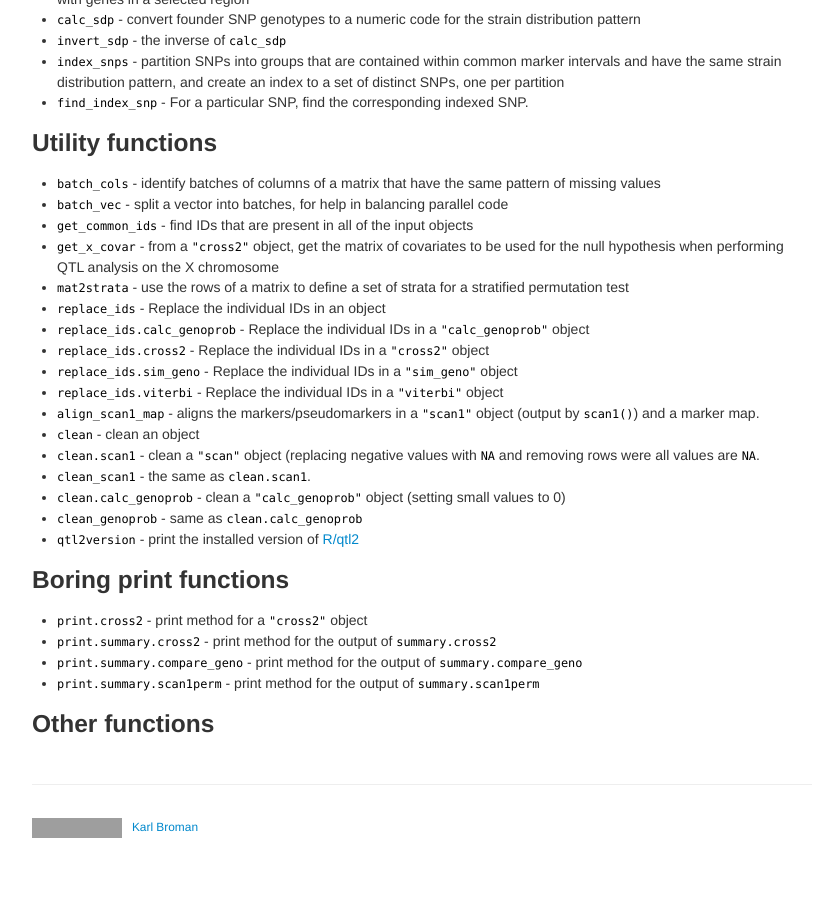
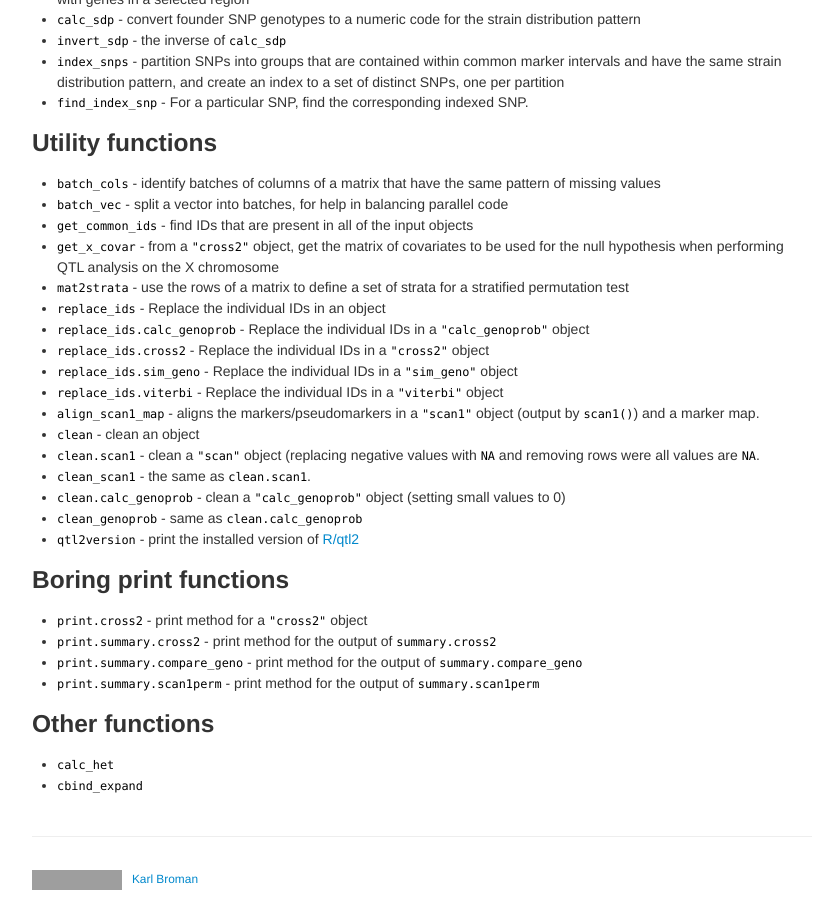
Before and after one commit to rqtl/qtl2, a Jekyll site: the page built from pages/rqtl2_functions.md, in a window 1280 px wide and 900 px high, scrolled down 3915 px. Shown: the whole window, without its empty margins (218-1032 px from the left). Built offline with Jekyll 4.4.1, drawn with Linux system fonts in a browser that asks for light colours; before the commit the page ends 4763 px from its top, so only the background shows below that; grey boxes are pictures that could not be loaded.

Commit message:
Add calc_het and cbind_expand to R/qtl2 functions (need descriptions)

```diff
--- a/pages/rqtl2_functions.md
+++ b/pages/rqtl2_functions.md
@@ -306,3 +306,5 @@ description: Annotated/categorized list of functions in R/qtl2
 
 
 ### Other functions
+- `calc_het`
+- `cbind_expand`
```
